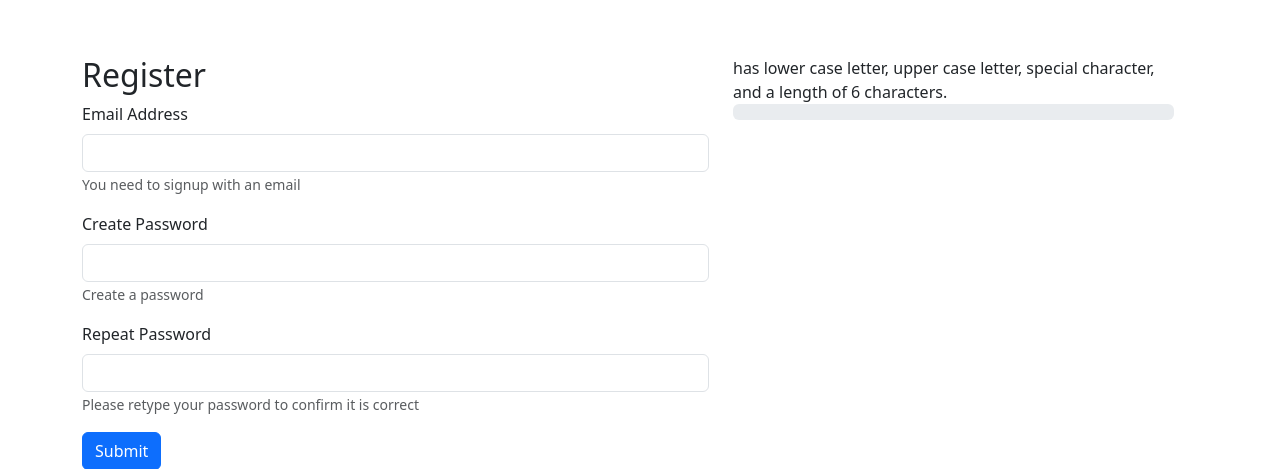
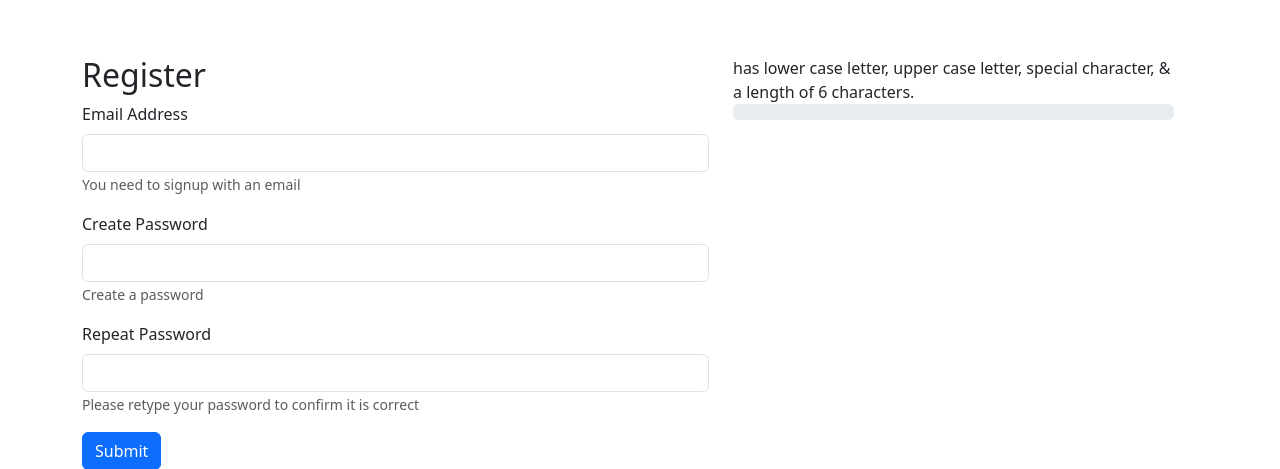
Before and after one commit to barkharani4ever/project-google-map, a Flask app: page /register in a window 1280 px wide. Shown: the part 56-525 px from the top of the page. Run offline with Flask 2, Linux system fonts and the light colour scheme; some libraries are stand-ins or nearby versions.

Commit message:
Project 3 : google_map change 1

```diff
--- a/app/auth/templates/register.html
+++ b/app/auth/templates/register.html
@@ -9,7 +9,7 @@
         </div>
         <div id="message" class="col-5">
             <div id="letter" class="red">
-                has lower case letter, upper case letter, special character, and a length of 6 characters.
+                has lower case letter, upper case letter, special character, & a length of 6 characters.
                 <div class="progress">
                     <div id="p-bar" class="progress-bar" style="width: 0%" role="progressbar" aria-valuenow="0"
                          aria-valuemin="0" aria-valuemax="100"></div>
```
